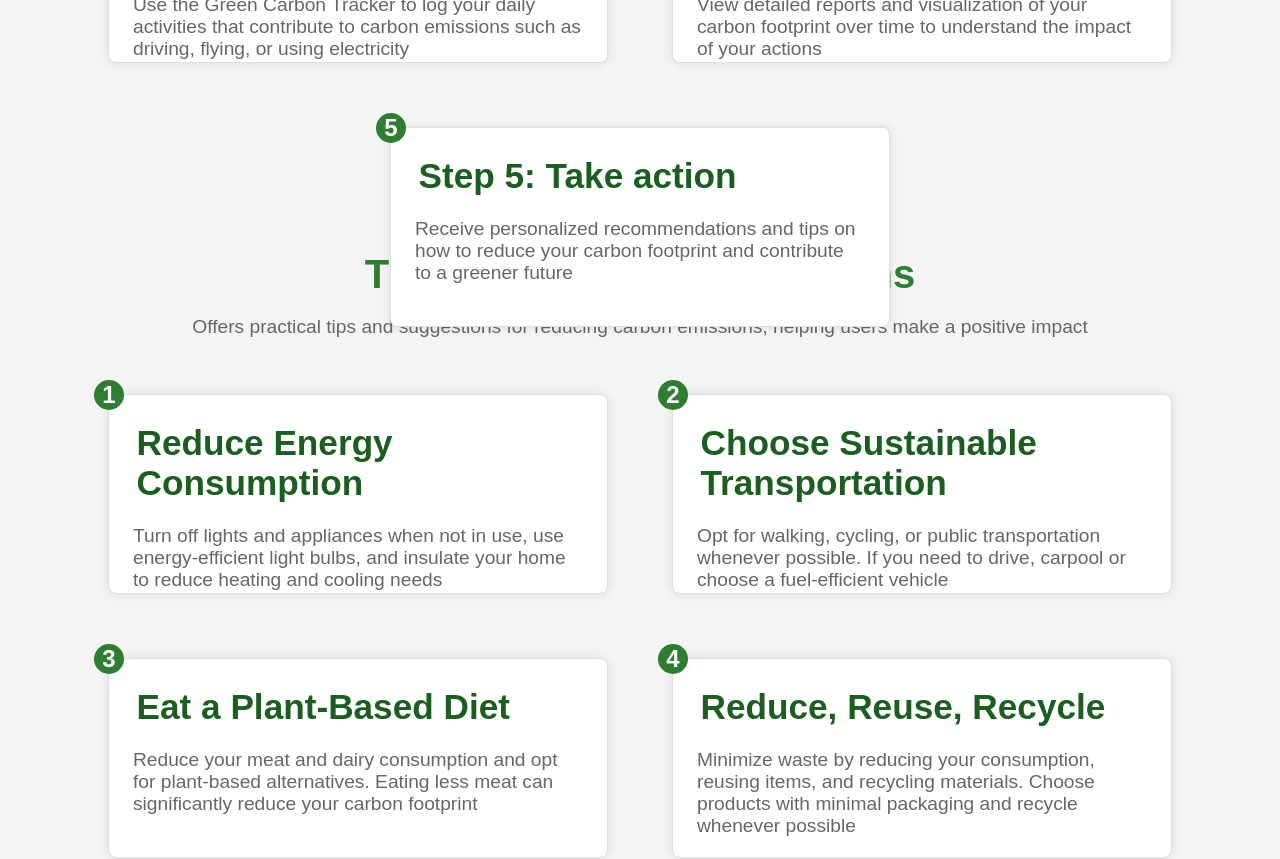
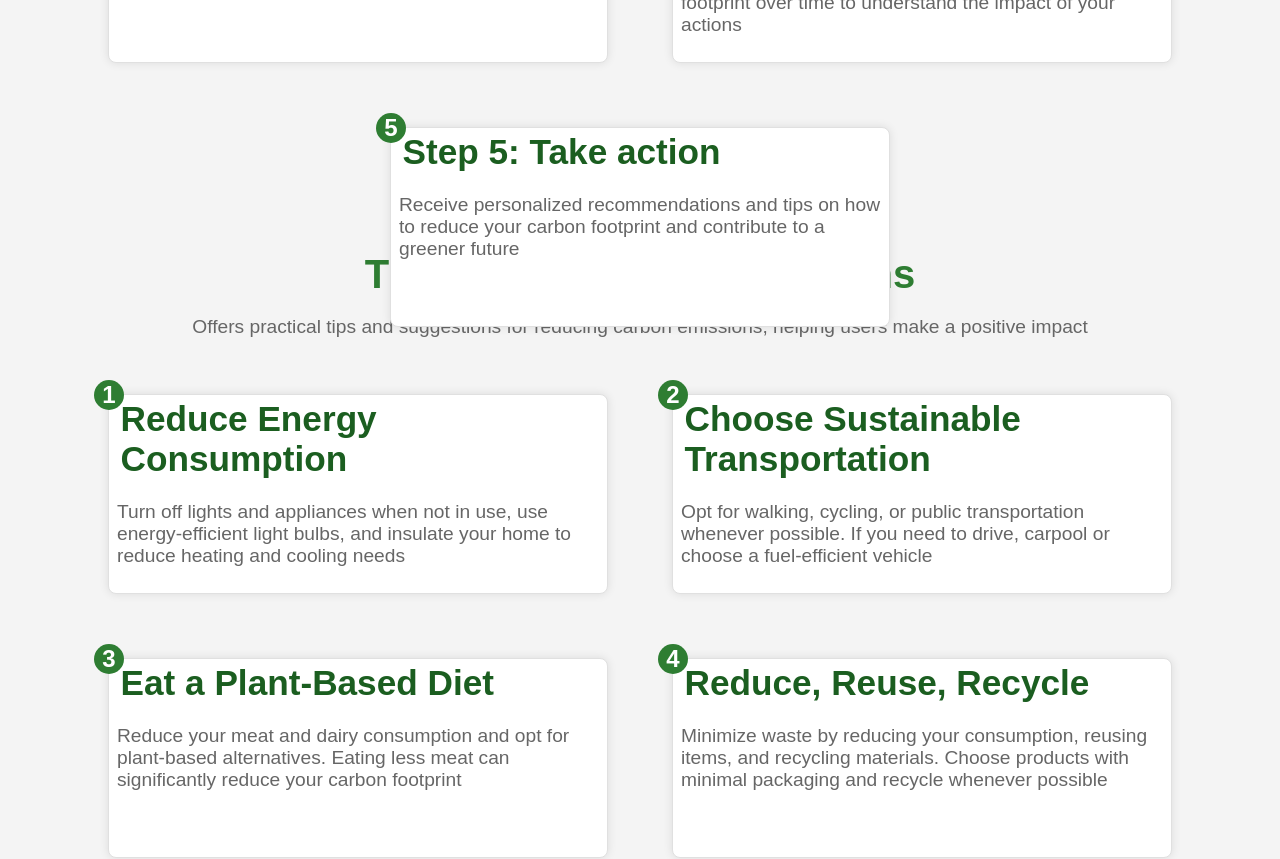
Before and after one commit to JobKoech610/Carbon_Tracker, a React (Create React App) app in the folder client/: page / in a window 1280 px wide. Shown: the part 2180-3039 px from the top of the page. Built offline with nearby package versions, Linux system fonts and the light colour scheme.

Commit message:
:art: styled pages

```diff
--- a/client/src/components/Styles/page2.css
+++ b/client/src/components/Styles/page2.css
@@ -38,7 +38,8 @@ body {
     border: 1px solid #e0e0e0;
     border-radius: 8px;
     box-shadow: 0 0 10px rgba(0, 0, 0, 0.1);
-    padding: 1.5rem;
+    padding-left: 0.5rem;
+    padding-bottom: 0.5rem;
     width: 500px;
     height: 200px;
     text-align: left;
--- a/client/src/components/Styles/page4.css
+++ b/client/src/components/Styles/page4.css
@@ -38,7 +38,9 @@ body {
     border: 1px solid #e0e0e0;
     border-radius: 8px;
     box-shadow: 0 0 10px rgba(0, 0, 0, 0.1);
-    padding: 1.5rem;
+    /* padding: 1.5rem; */
+    padding-left: 0.5rem;
+    padding-bottom: 0.5rem;
     width: 500px;
     height: 200px;
     text-align: left;
--- a/client/src/components/Styles/signup.css
+++ b/client/src/components/Styles/signup.css
@@ -6,6 +6,8 @@ body {
 
 }
 .signup-container {
+    position: relative;
+    margin-top: 8rem;
     display: flex;
     justify-content: center;
     align-items: center;
@@ -18,7 +20,7 @@ body {
     padding: 2rem;
     border-radius: 8px;
     box-shadow: 0 0 10px rgba(0, 0, 0, 0.1);
-    width: 300px;
+    width: 800px;
     display: flex;
     flex-direction: column;
 }
@@ -42,6 +44,7 @@ body {
     border: none;
     border-radius: 4px;
     cursor: pointer;
+    align-items: center;
 }
 
 .signup-form button:hover {
```
